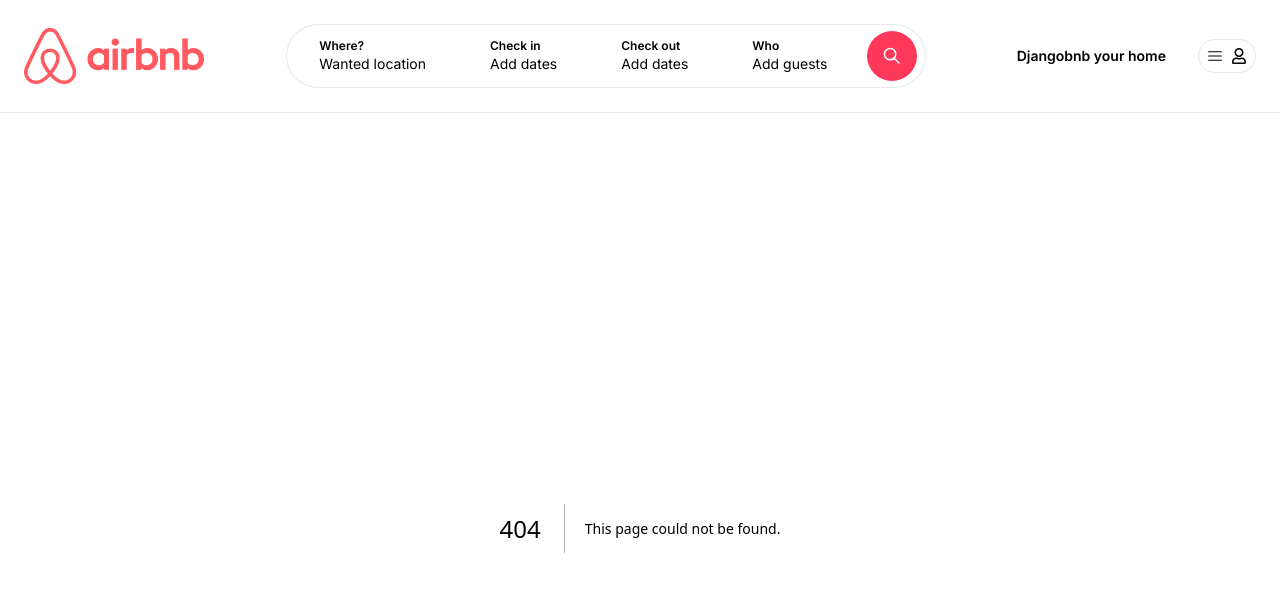
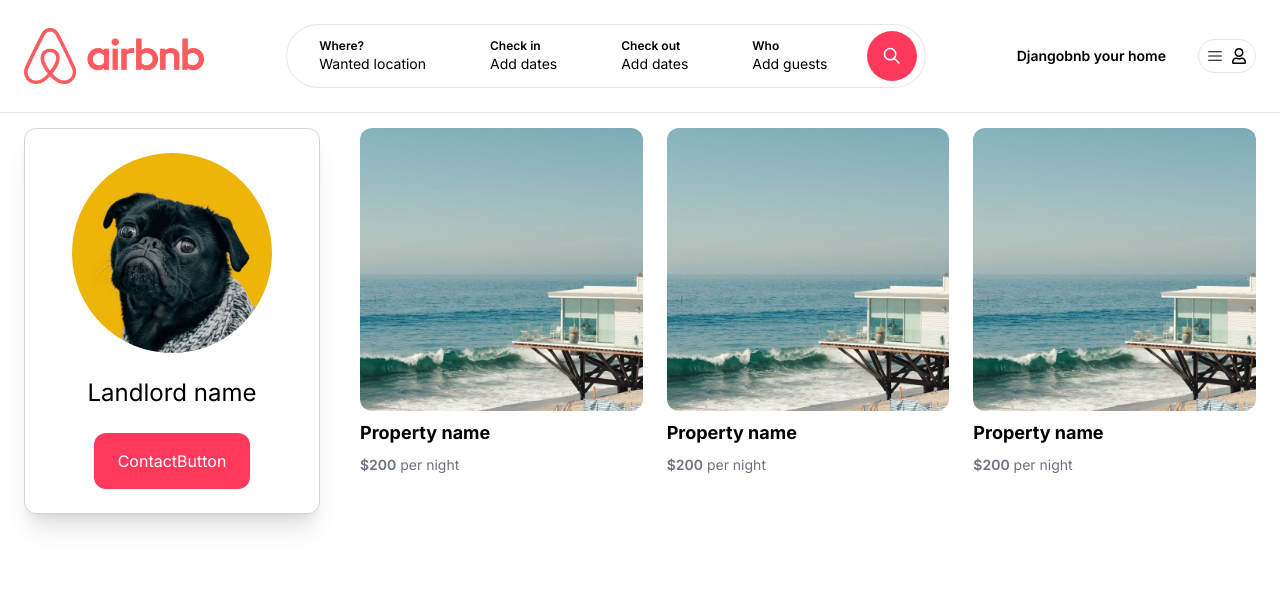
Before and after one commit to arwin50/djangobnb, a Next.js app: page /landlords/1 in a window 1280 px wide. Before the commit this address had no page. Shown: the top 592 px of the page. Built offline with nearby package versions, Linux system fonts and the light colour scheme.

Commit message:
[UI] Added landlord page

```diff
--- /dev/null
+++ b/app/components/ContactButton.tsx
@@ -0,0 +1,9 @@
+import React from "react";
+
+export const ContactButton = () => {
+  return (
+    <div className="mt-6 py-4 px-6 bg-airbnb hover:bg-airbnbDark transition text-white rounded-xl cursor-pointer">
+      ContactButton
+    </div>
+  );
+};
--- /dev/null
+++ b/app/landlords/[id]/page.tsx
@@ -0,0 +1,30 @@
+import { ContactButton } from "@/app/components/ContactButton";
+import { PropertyList } from "@/app/components/properties/PropertyList";
+import Image from "next/image";
+
+export default function LandlordDetailPage() {
+  return (
+    <main className="max-w-[1500px] mx-auto px-6 pb-6">
+      <div className="grid grid-cols-1 md:grid-cols-4 gap-4">
+        <aside className="col-span-1 mb-4">
+          <div className="flex flex-col items-center p-6 rounded-xl border border-gray-300 shadow-xl">
+            <Image
+              src="/profile_pic_1.jpg"
+              width={200}
+              height={200}
+              alt="profile-image"
+              className="rounded-full"
+            />
+            <h1 className="mt-6 text-2xl ">Landlord name</h1>
+            <ContactButton />
+          </div>
+        </aside>
+        <div className="col-span-1 md:col-span-3 pl-0 md:pl-6">
+          <div className=" grid grid-cols-1 md:grid-cols-3 gap-6">
+            <PropertyList />
+          </div>
+        </div>
+      </div>
+    </main>
+  );
+}
```
